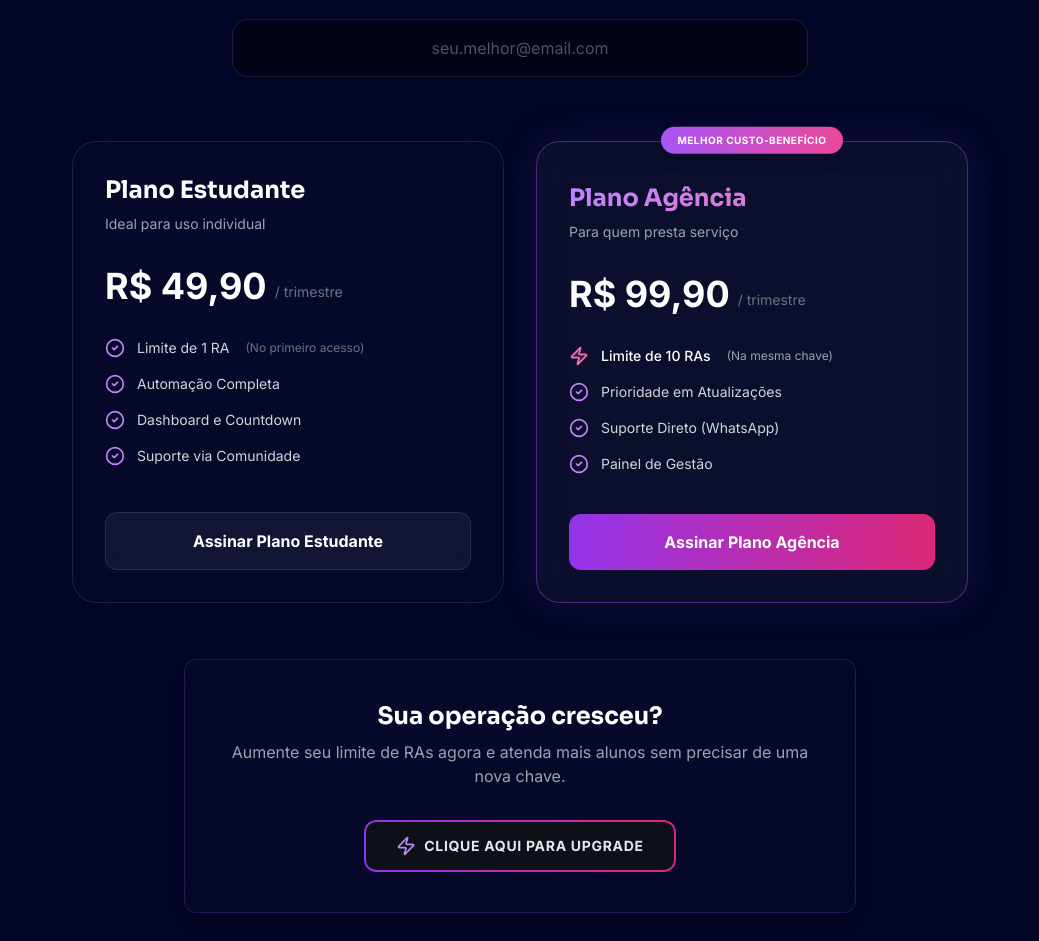
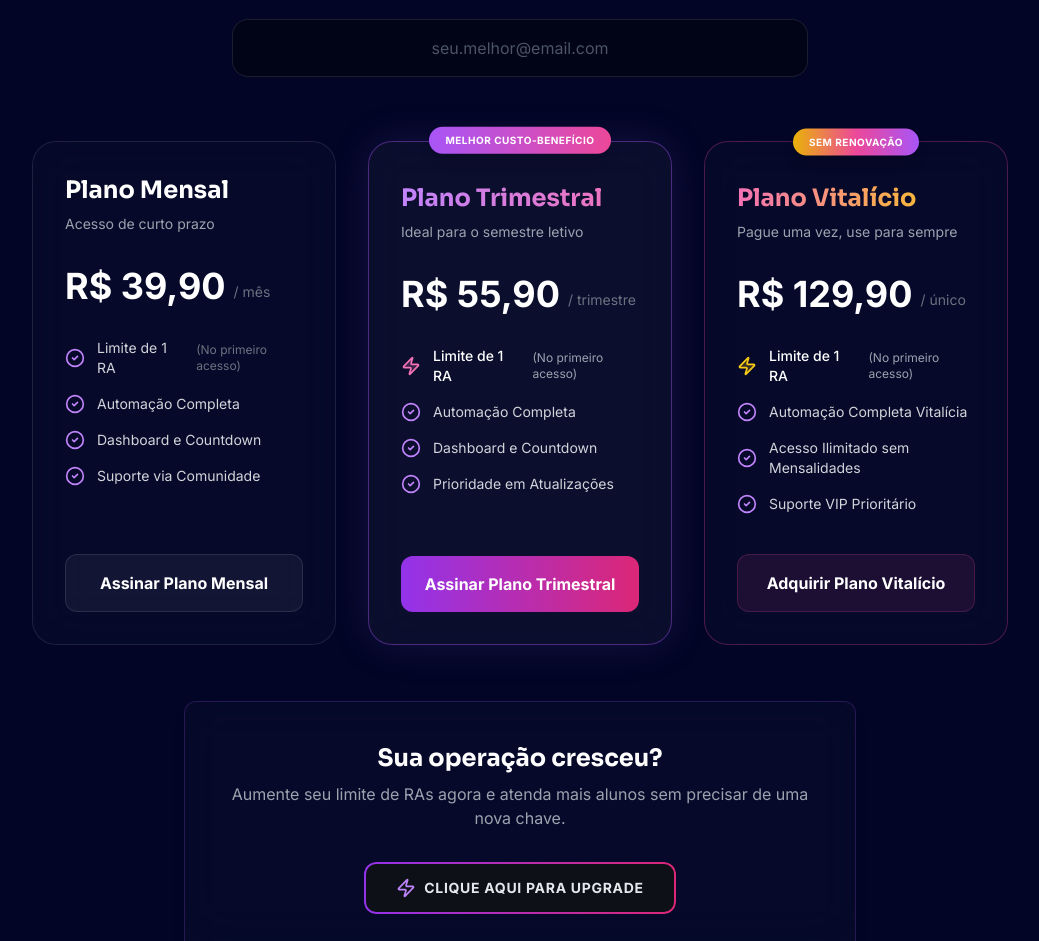
Before and after one commit to weelzinhox22/landingpage-wel, a React (Vite) app: page /ava-oryon in a window 1280 px wide. Shown: the part 3280-4221 px from the top of the page, without its empty margins (120-1159 px from the left). Built offline with nearby package versions, Linux system fonts and the light colour scheme.

Commit message:
fix preço

```diff
--- a/src/pages/AvaOryon.tsx
+++ b/src/pages/AvaOryon.tsx
@@ -211,7 +211,7 @@ const AvaOryon = () => {
   const [checkoutLoading, setCheckoutLoading] = useState(false);
   const [checkoutError, setCheckoutError] = useState("");
 
-  const handleCheckoutSubmit = async (limit: number) => {
+  const handleCheckoutSubmit = async (planName: string) => {
     const cleanEmail = checkoutEmail ? checkoutEmail.trim().toLowerCase() : "";
     const emailRegex = /^[^\s@<>'\"()\[\]]+@[^\s@<>'\"()\[\]]+\.[^\s@<>'\"()\[\]]{2,}$/;
 
@@ -224,7 +224,6 @@ const AvaOryon = () => {
     setCheckoutError("");
 
     try {
-      const planName = limit === 1 ? "Estudante" : "Agência";
       const message = `olá, quero adquirir a licença do Plano ${planName}. Meu e-mail é: ${cleanEmail}`;
       const encodedMessage = encodeURIComponent(message);
       const whatsappUrl = `https://wa.me/5571991373142?text=${encodedMessage}`;
@@ -644,23 +643,23 @@ const AvaOryon = () => {
             )}
           </div>
 
-          <div className="grid grid-cols-1 md:grid-cols-2 gap-8 max-w-4xl mx-auto">
-            {/* PLANO ESTUDANTE */}
+          <div className="grid grid-cols-1 lg:grid-cols-3 gap-8 max-w-6xl mx-auto">
+            {/* PLANO MENSAL */}
             <motion.div
-              initial={{ opacity: 0, x: -20 }}
-              whileInView={{ opacity: 1, x: 0 }}
+              initial={{ opacity: 0, y: 20 }}
+              whileInView={{ opacity: 1, y: 0 }}
               viewport={{ once: true }}
               transition={{ duration: 0.6 }}
               className="h-full"
             >
               <TiltCard className="bg-white/[0.02] backdrop-blur-xl border border-white/10 rounded-3xl p-8 hover:border-purple-500/40 hover:shadow-[0_0_30px_rgba(168,85,247,0.15)] transition-all flex flex-col relative group h-full">
                 <div className="mb-8 pointer-events-none">
-                  <h3 className="text-2xl font-bold text-white mb-2">Plano Estudante</h3>
-                  <p className="text-gray-400 text-sm">Ideal para uso individual</p>
+                  <h3 className="text-2xl font-bold text-white mb-2">Plano Mensal</h3>
+                  <p className="text-gray-400 text-sm">Acesso de curto prazo</p>
                 </div>
                 <div className="mb-8 flex items-end gap-2 pointer-events-none">
-                  <span className="text-4xl font-bold text-white">R$ 49,90</span>
-                  <span className="text-gray-500 text-sm pb-1">/ trimestre</span>
+                  <span className="text-4xl font-bold text-white">R$ 39,90</span>
+                  <span className="text-gray-500 text-sm pb-1">/ mês</span>
                 </div>
                 <ul className="space-y-4 mb-10 flex-1 pointer-events-none">
                   <li className="flex items-center gap-3 text-gray-300 text-sm">
@@ -681,19 +680,19 @@ const AvaOryon = () => {
                   </li>
                 </ul>
                 <button
-                  onClick={() => handleCheckoutSubmit(1)}
+                  onClick={() => handleCheckoutSubmit("Mensal")}
                   disabled={checkoutLoading}
                   className="w-full py-4 rounded-xl border border-white/10 bg-white/5 text-white font-bold hover:bg-white/10 transition-colors disabled:opacity-50 relative z-10"
                 >
-                  {checkoutLoading ? "Processando..." : "Assinar Plano Estudante"}
+                  {checkoutLoading ? "Processando..." : "Assinar Plano Mensal"}
                 </button>
               </TiltCard>
             </motion.div>
 
-            {/* PLANO AGÊNCIA */}
+            {/* PLANO TRIMESTRAL */}
             <motion.div
-              initial={{ opacity: 0, x: 20 }}
-              whileInView={{ opacity: 1, x: 0 }}
+              initial={{ opacity: 0, y: 20 }}
+              whileInView={{ opacity: 1, y: 0 }}
               viewport={{ once: true }}
               transition={{ duration: 0.6, delay: 0.1 }}
               className="h-full relative"
@@ -710,37 +709,90 @@ const AvaOryon = () => {
                 </div>
 
                 <div className="mb-8 mt-2 pointer-events-none">
-                  <h3 className="text-2xl font-bold text-transparent bg-clip-text bg-gradient-to-r from-purple-400 to-pink-400 mb-2">Plano Agência</h3>
-                  <p className="text-gray-400 text-sm">Para quem presta serviço</p>
+                  <h3 className="text-2xl font-bold text-transparent bg-clip-text bg-gradient-to-r from-purple-400 to-pink-400 mb-2">Plano Trimestral</h3>
+                  <p className="text-gray-400 text-sm">Ideal para o semestre letivo</p>
                 </div>
                 <div className="mb-8 flex items-end gap-2 pointer-events-none">
-                  <span className="text-4xl font-bold text-white">R$ 99,90</span>
+                  <span className="text-4xl font-bold text-white">R$ 55,90</span>
                   <span className="text-gray-500 text-sm pb-1">/ trimestre</span>
                 </div>
                 <ul className="space-y-4 mb-10 flex-1 pointer-events-none">
                   <li className="flex items-center gap-3 text-white text-sm font-medium">
                     <Zap className="w-5 h-5 text-pink-400 shrink-0 fill-pink-400/20 group-hover:scale-125 transition-transform duration-300" />
-                    Limite de 10 RAs <span className="text-gray-400 text-xs font-normal ml-1">(Na mesma chave)</span>
+                    Limite de 1 RA <span className="text-gray-400 text-xs font-normal ml-1">(No primeiro acesso)</span>
                   </li>
                   <li className="flex items-center gap-3 text-gray-300 text-sm">
                     <CheckCircle2 className="w-5 h-5 text-purple-400 shrink-0 group-hover:scale-125 transition-transform duration-300 delay-75" />
-                    Prioridade em Atualizações
+                    Automação Completa
                   </li>
                   <li className="flex items-center gap-3 text-gray-300 text-sm">
                     <CheckCircle2 className="w-5 h-5 text-purple-400 shrink-0 group-hover:scale-125 transition-transform duration-300 delay-150" />
-                    Suporte Direto (WhatsApp)
+                    Dashboard e Countdown
                   </li>
                   <li className="flex items-center gap-3 text-gray-300 text-sm">
                     <CheckCircle2 className="w-5 h-5 text-purple-400 shrink-0 group-hover:scale-125 transition-transform duration-300 delay-200" />
-                    Painel de Gestão
+                    Prioridade em Atualizações
                   </li>
                 </ul>
                 <button
-                  onClick={() => handleCheckoutSubmit(10)}
+                  onClick={() => handleCheckoutSubmit("Trimestral")}
                   disabled={checkoutLoading}
                   className="w-full py-4 rounded-xl bg-gradient-to-r from-purple-600 to-pink-600 text-white font-bold hover:shadow-[0_0_20px_rgba(219,39,119,0.4)] transition-all transform hover:scale-[1.02] disabled:opacity-50 disabled:hover:scale-100 relative z-10"
                 >
-                  {checkoutLoading ? "Processando..." : "Assinar Plano Agência"}
+                  {checkoutLoading ? "Processando..." : "Assinar Plano Trimestral"}
+                </button>
+              </TiltCard>
+            </motion.div>
+
+            {/* PLANO VITALÍCIO */}
+            <motion.div
+              initial={{ opacity: 0, y: 20 }}
+              whileInView={{ opacity: 1, y: 0 }}
+              viewport={{ once: true }}
+              transition={{ duration: 0.6, delay: 0.2 }}
+              className="h-full relative"
+            >
+              <TiltCard className="bg-white/[0.02] backdrop-blur-xl border border-pink-500/30 rounded-3xl p-8 hover:border-pink-500/50 hover:shadow-[0_0_30px_rgba(236,72,153,0.15)] transition-all flex flex-col relative group h-full">
+                <div className="absolute top-0 inset-x-0 flex justify-center -translate-y-1/2">
+                  <motion.span
+                    className="bg-gradient-to-r from-yellow-500 via-pink-500 to-purple-500 text-white text-[10px] font-bold uppercase tracking-wider px-4 py-1.5 rounded-full shadow-lg"
+                  >
+                    SEM RENOVAÇÃO
+                  </motion.span>
+                </div>
+
+                <div className="mb-8 mt-2 pointer-events-none">
+                  <h3 className="text-2xl font-bold text-transparent bg-clip-text bg-gradient-to-r from-pink-400 to-yellow-400 mb-2">Plano Vitalício</h3>
+                  <p className="text-gray-400 text-sm">Pague uma vez, use para sempre</p>
+                </div>
+                <div className="mb-8 flex items-end gap-2 pointer-events-none">
+                  <span className="text-4xl font-bold text-white">R$ 129,90</span>
+                  <span className="text-gray-500 text-sm pb-1">/ único</span>
+                </div>
+                <ul className="space-y-4 mb-10 flex-1 pointer-events-none">
+                  <li className="flex items-center gap-3 text-white text-sm font-medium">
+                    <Zap className="w-5 h-5 text-yellow-400 shrink-0 fill-yellow-400/20 group-hover:scale-125 transition-transform duration-300" />
+                    Limite de 1 RA <span className="text-gray-400 text-xs font-normal ml-1">(No primeiro acesso)</span>
+                  </li>
+                  <li className="flex items-center gap-3 text-gray-300 text-sm">
+                    <CheckCircle2 className="w-5 h-5 text-purple-400 shrink-0 group-hover:scale-125 transition-transform duration-300 delay-75" />
+                    Automação Completa Vitalícia
+                  </li>
+                  <li className="flex items-center gap-3 text-gray-300 text-sm">
+                    <CheckCircle2 className="w-5 h-5 text-purple-400 shrink-0 group-hover:scale-125 transition-transform duration-300 delay-150" />
+                    Acesso Ilimitado sem Mensalidades
+                  </li>
+                  <li className="flex items-center gap-3 text-gray-300 text-sm">
+                    <CheckCircle2 className="w-5 h-5 text-purple-400 shrink-0 group-hover:scale-125 transition-transform duration-300 delay-200" />
+                    Suporte VIP Prioritário
+                  </li>
+                </ul>
+                <button
+                  onClick={() => handleCheckoutSubmit("Vitalício")}
+                  disabled={checkoutLoading}
+                  className="w-full py-4 rounded-xl border border-pink-500/20 bg-pink-500/10 text-white font-bold hover:bg-pink-500/20 transition-all transform hover:scale-[1.02] disabled:opacity-50 disabled:hover:scale-100 relative z-10"
+                >
+                  {checkoutLoading ? "Processando..." : "Adquirir Plano Vitalício"}
                 </button>
               </TiltCard>
             </motion.div>
```
